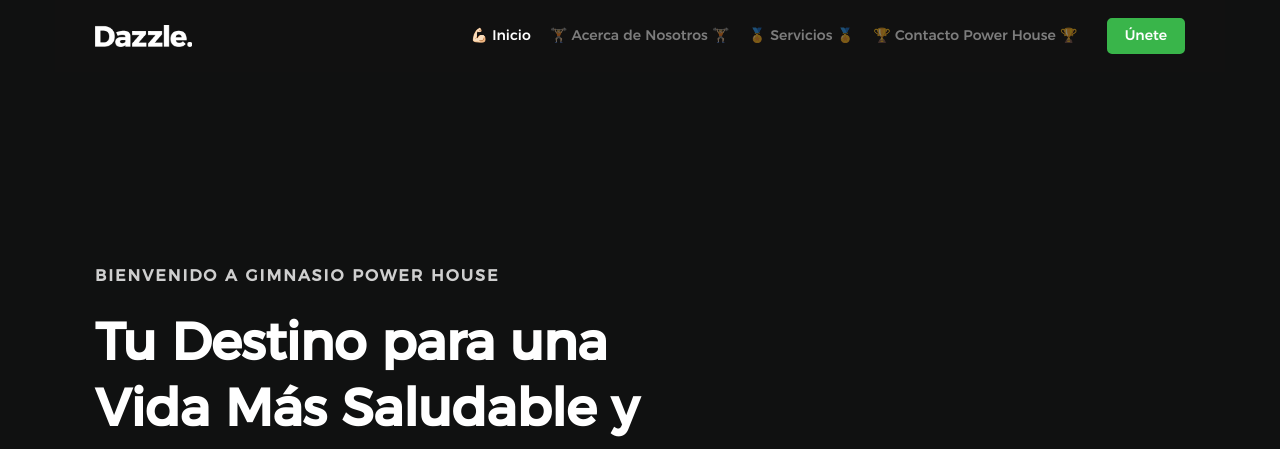
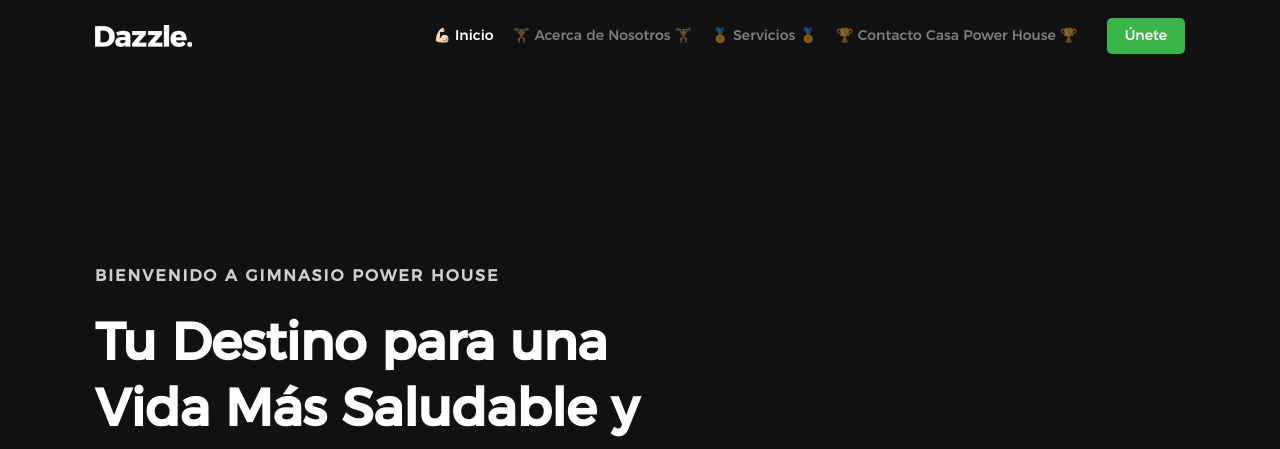
Before and after one commit to hayderrojas84/GIMNASIO_, a plain HTML site: page index.html in a window 1280 px wide. Shown: the top 449 px of the page. Drawn offline with Linux system fonts and the light colour scheme; files whose address does not match are found by name.

Commit message:
SE AGREGO EL NOMBRE DEL GYM AL APARTADO CONTACTOS

```diff
--- a/index.html
+++ b/index.html
@@ -32,7 +32,7 @@
                 <li class="current"><a class="smoothscroll" href="#home" title="home">💪🏻 Inicio</a></li>
                 <li><a class="smoothscroll" href="#about" title="about">🏋🏼 Acerca de Nosotros 🏋🏼</a></li>
                 <li><a class="smoothscroll" href="#services" title="services">🏅 Servicios 🏅</a></li>
-                <li><a class="smoothscroll" href="#contact" title="contact">🏆 Contacto Power House 🏆</a></li>
+                <li><a class="smoothscroll" href="#contact" title="contact">🏆 Contacto Casa Power House 🏆</a></li>
             </ul>
 
             <a href="#" title="sign-up" class="button button-primary cta">Únete</a>
@@ -115,6 +115,7 @@
 
     <section id="contact">
         <p class="lead" data-aos="fade-up">
+            <h1>GYM POWER HOUSE</h1>
             telefono: 📞 3115920325 📞 </p><!-- Agrega información de contacto para que los visitantes puedan comunicarse contigo -->
     <p><img src="https://i2.wp.com/www.nuevarevista.net/wp-content/uploads/2018/04/icono-mail-100x100.png?fit=100%2C100&ssl=1"></p>
 
```
